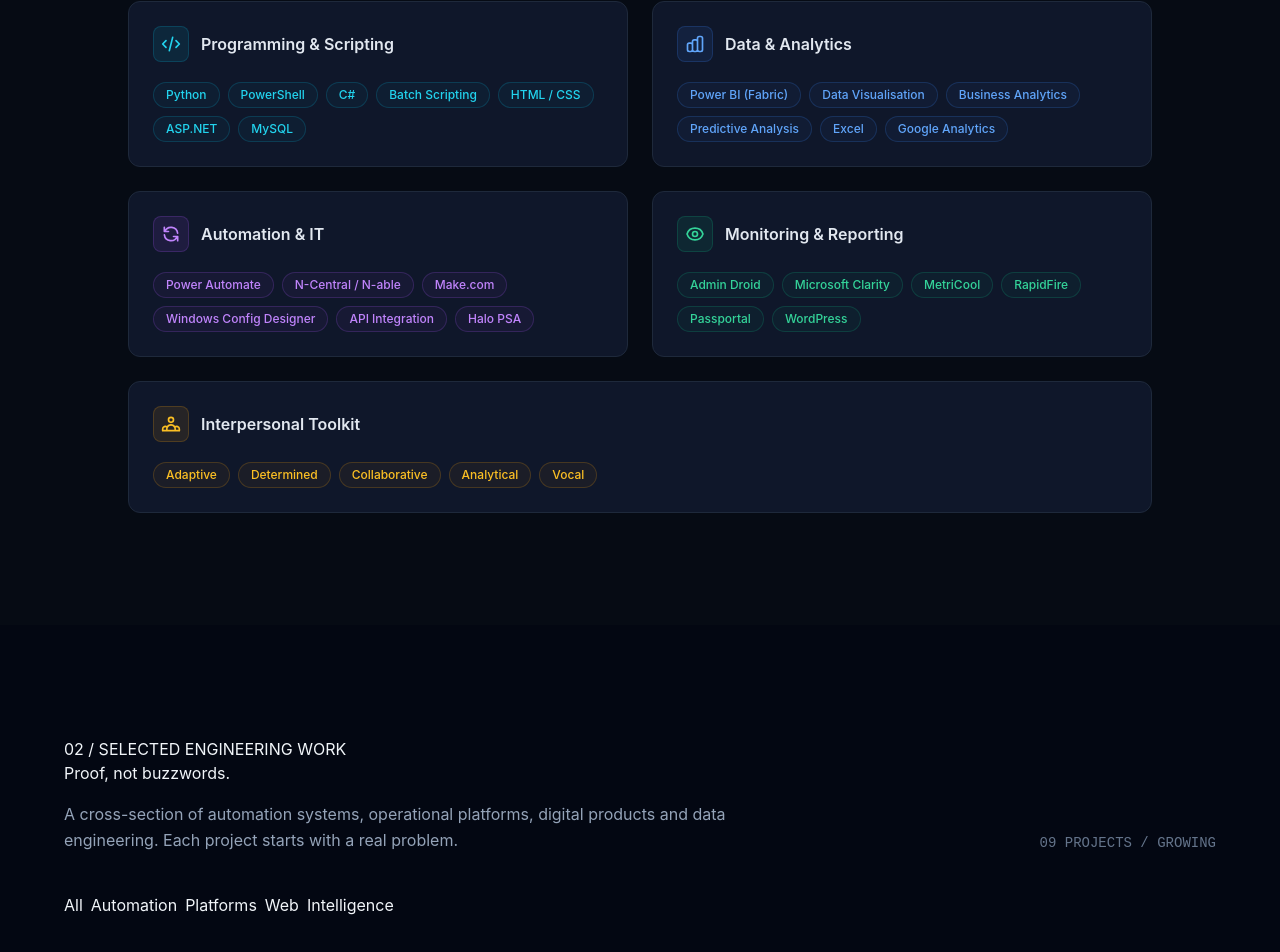
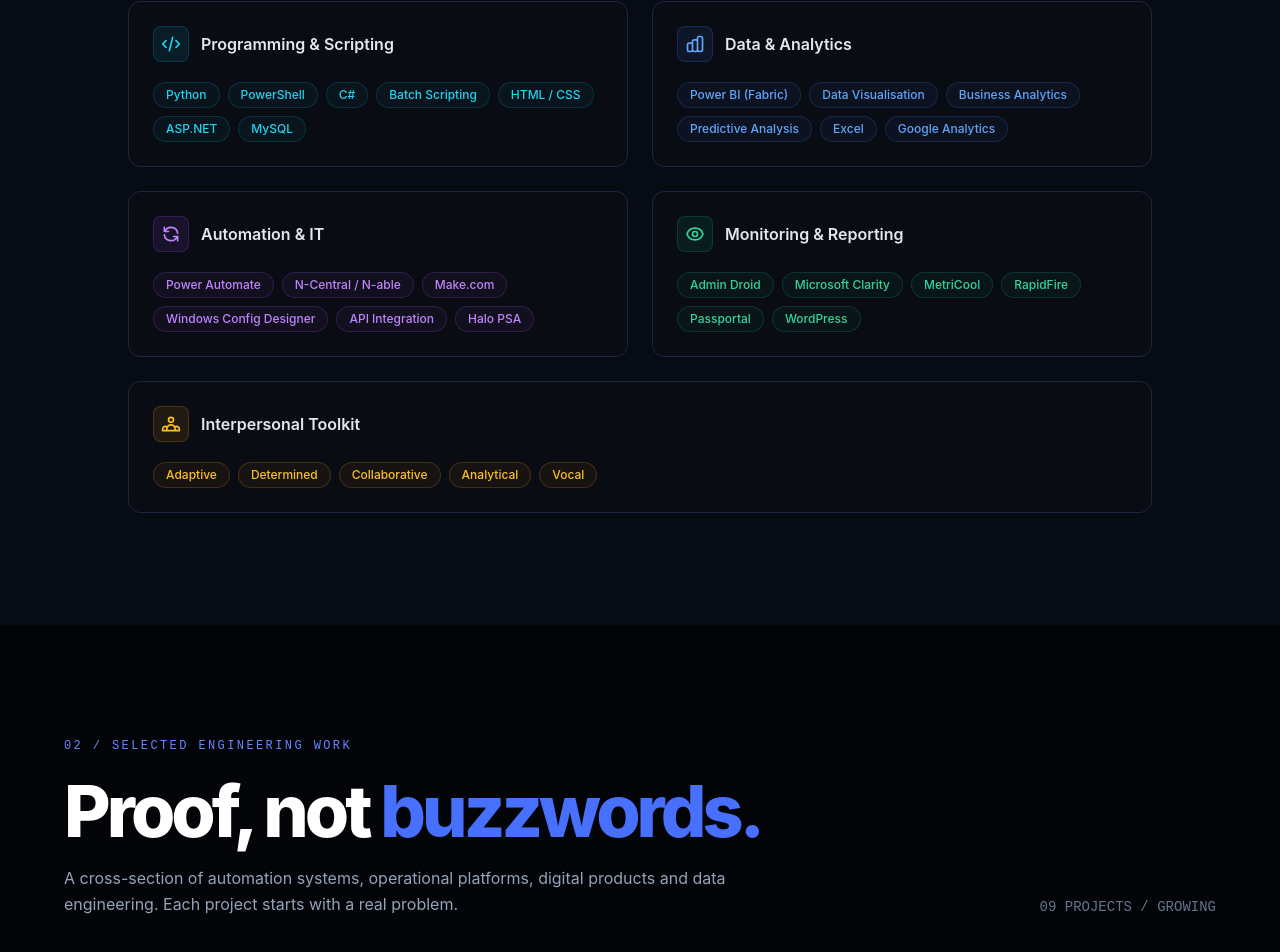
Before and after one commit to luyandandlanya/personal-assistant, a Next.js app: page / in a window 1280 px wide. Shown: the part 1817-2769 px from the top of the page. Built offline with nearby package versions, Linux system fonts and the light colour scheme.

Commit message:
Portfolio v2: royal-blue dark frontend and expanded project showcase

```diff
--- a/src/app/globals.css
+++ b/src/app/globals.css
@@ -5,15 +5,15 @@
 @import url('https://fonts.googleapis.com/css2?family=Inter:wght@300;400;500;600;700;800;900&family=JetBrains+Mono:wght@400;500;600&display=swap');
 
 :root {
-  --bg-primary: #030712;
-  --bg-secondary: #0f172a;
-  --bg-card: #0f172a;
-  --accent-cyan: #06b6d4;
-  --accent-blue: #3b82f6;
+  --bg-primary: #030407;
+  --bg-secondary: #0a0c13;
+  --bg-card: #0a0c13;
+  --accent-cyan: #4169ff;
+  --accent-blue: #2555ff;
   --accent-purple: #8b5cf6;
   --text-primary: #f8fafc;
   --text-secondary: #94a3b8;
-  --border: #1e293b;
+  --border: #1d2540;
 }
 
 * {
@@ -40,19 +40,19 @@
   width: 6px;
 }
 ::-webkit-scrollbar-track {
-  background: #0f172a;
+  background: #0a0c13;
 }
 ::-webkit-scrollbar-thumb {
-  background: #1e293b;
+  background: #1d2540;
   border-radius: 3px;
 }
 ::-webkit-scrollbar-thumb:hover {
-  background: #06b6d4;
+  background: #4169ff;
 }
 
 /* Selection */
 ::selection {
-  background: rgba(6, 182, 212, 0.25);
+  background: rgba(37, 85, 255, 0.25);
   color: #f8fafc;
 }
 
@@ -64,15 +64,15 @@
 
 /* Glow effects */
 .glow-cyan {
-  box-shadow: 0 0 20px rgba(6, 182, 212, 0.15), 0 0 40px rgba(6, 182, 212, 0.05);
+  box-shadow: 0 0 20px rgba(37, 85, 255, 0.15), 0 0 40px rgba(37, 85, 255, 0.05);
 }
 .glow-cyan-text {
-  text-shadow: 0 0 20px rgba(6, 182, 212, 0.5);
+  text-shadow: 0 0 20px rgba(37, 85, 255, 0.5);
 }
 
 /* Gradient text */
 .gradient-text {
-  background: linear-gradient(135deg, #06b6d4 0%, #3b82f6 100%);
+  background: linear-gradient(135deg, #4169ff 0%, #2555ff 100%);
   -webkit-background-clip: text;
   -webkit-text-fill-color: transparent;
   background-clip: text;
@@ -106,13 +106,29 @@
 }
 
 .card:hover {
-  border-color: rgba(6, 182, 212, 0.4);
-  box-shadow: 0 0 24px rgba(6, 182, 212, 0.08);
+  border-color: rgba(37, 85, 255, 0.4);
+  box-shadow: 0 0 24px rgba(37, 85, 255, 0.08);
   transform: translateY(-2px);
 }
 
 /* Section divider */
 .section-divider {
   height: 1px;
-  background: linear-gradient(90deg, transparent, #1e293b, transparent);
+  background: linear-gradient(90deg, transparent, #1d2540, transparent);
 }
+
+:root { --royal: #2855ff; --royal-bright: #426aff; }
+body { background:#030407; }
+.text-royal { color:#4770ff; }
+.portfolio-section { background: linear-gradient(180deg,#030407 0%,#060914 100%); }
+.section-kicker { color:#6587ff; font-family:'JetBrains Mono',monospace; font-size:.75rem; letter-spacing:.2em; margin-bottom:1.2rem; }
+.section-title { color:#fff; font-weight:800; letter-spacing:-.055em; font-size:clamp(2.5rem,5.6vw,5rem); line-height:1.05; }
+.project-panel { min-height:370px; position:relative; overflow:hidden; padding:clamp(1.5rem,3.6vw,2.6rem); border:1px solid rgba(105,130,204,.2); background:linear-gradient(145deg,#101626,#070910 65%); border-radius:20px; transition:transform .25s,border-color .25s,box-shadow .25s; }
+.project-panel::before { content:''; pointer-events:none; position:absolute; width:360px; height:360px; top:-210px; right:-140px; border-radius:50%; background:rgba(37,85,255,.13); filter:blur(40px); }
+.project-panel:hover { transform:translateY(-3px); border-color:rgba(77,114,255,.65); box-shadow:0 18px 60px rgba(0,0,0,.3); }
+.featured-panel { min-height:410px; background:radial-gradient(circle at 85% 20%,rgba(40,85,255,.27),transparent 45%),linear-gradient(130deg,#10192e,#05070c 68%); }
+.stack-chip { border:1px solid rgba(148,163,184,.18); background:rgba(255,255,255,.035); color:#bbc7df; padding:6px 10px; border-radius:6px; font-size:.74rem; }
+.filter-chip { border:1px solid rgba(148,163,184,.25); color:#a2adc5; background:#0b0e17; border-radius:999px; padding:9px 17px; white-space:nowrap; font-size:.86rem; }
+.filter-chip:hover,.filter-chip-active { border-color:#4169ff; background:#2855ff; color:white; }
+.dot-grid { background-image:linear-gradient(rgba(69,101,190,.09) 1px,transparent 1px),linear-gradient(90deg,rgba(69,101,190,.09) 1px,transparent 1px);background-size:58px 58px; }
+@media(prefers-reduced-motion:reduce){*,*::before,*::after{animation-duration:.01ms!important;scroll-behavior:auto!important;transition-duration:.01ms!important;}[data-animate]{opacity:1!important;transform:none!important;}}
```
